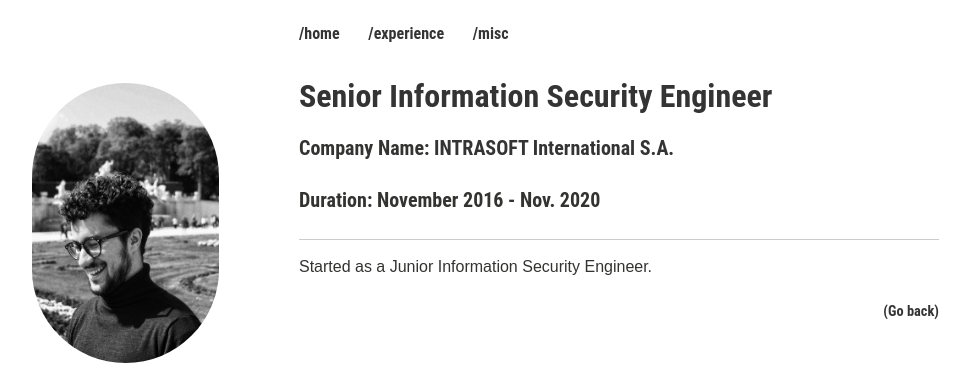
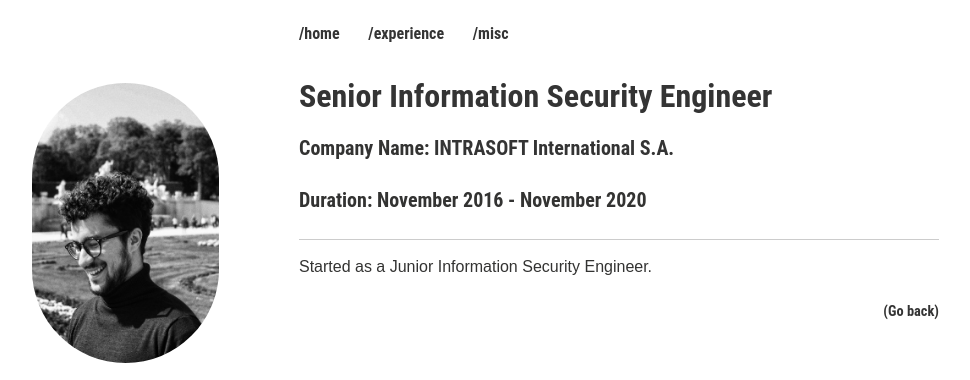
Before and after one commit to efstratios/efstratios.github.io, a Jekyll site: the page built from _posts/2016-11-03-intrasoft-intl.md, in a window 1280 px wide. Shown: the top 380 px of the page, without its empty margins (21-991 px from the left). Built offline with Jekyll 4.4.1, drawn with Linux system fonts in a browser that asks for light colours; some of the changed lines change nothing that is shown.

Commit message:
updated cuurrent employment date by JS

```diff
--- a/_config.yml
+++ b/_config.yml
@@ -15,6 +15,7 @@
   style: compressed
 plugins:
   - jekyll-sitemap
+
 
 kramdown:
   auto_ids: true
--- a/_posts/2016-11-03-intrasoft-intl.md
+++ b/_posts/2016-11-03-intrasoft-intl.md
@@ -7,10 +7,20 @@
 index: 3
 ---
 
+
 ### Company Name: [INTRASOFT International S.A.](https://www.intrasoft-intl.com/)
 
-### Duration: November 2016 - {{ site.time | date: '%b. %Y' }}
+### Duration: November 2016 - <span id="date"></span>
 
 ---
 
 Started as a Junior Information Security Engineer.
+
+<script>
+
+var months = ['January', 'February', 'March', 'April', 'May', 'June', 'July', 'August', 'September', 'October', 'November', 'December'];;
+var date = new Date();
+
+document.getElementById('date').innerHTML = months[date.getMonth()] + ' ' + date.getFullYear();
+
+</script>
```
